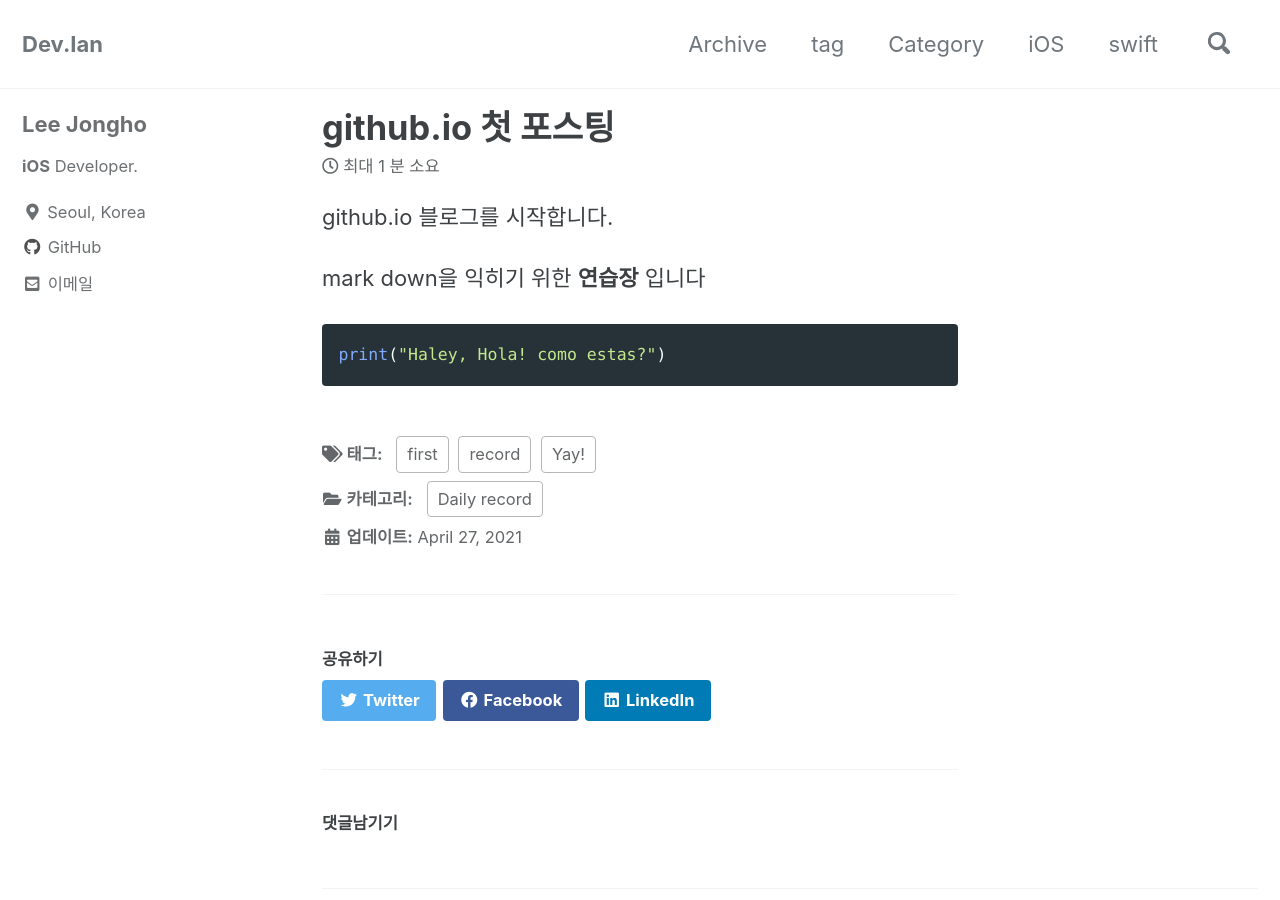
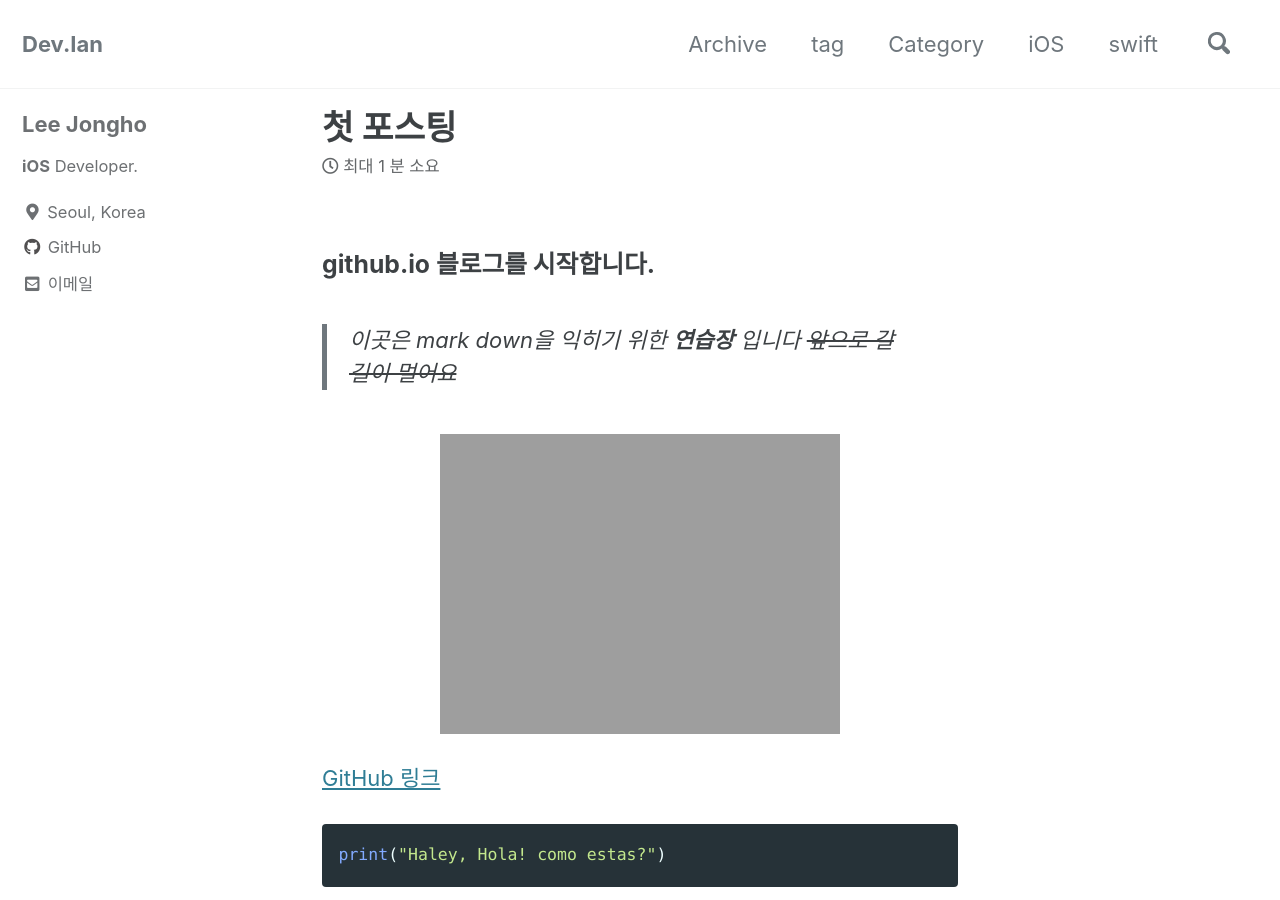
Before and after one commit to bazinga94/bazinga94.github.io, a Jekyll site: the page built from _posts/2021-04-27-post.md, in a window 1280 px wide and 900 px high. Built offline with Jekyll 4.4.1, drawn with Linux system fonts in a browser that asks for light colours; cached includes are drawn as plain includes; comment, search, counter and statistics services are not loaded.

Commit message:
이것저것 해보는중

````diff
--- a/_posts/2021-04-27-post.md
+++ b/_posts/2021-04-27-post.md
@@ -1,5 +1,5 @@
 ---
-title:  "github.io 첫 포스팅"
+title:  "첫 포스팅"
 excerpt: "GitHub Blog 서비스인 github.io 블로그 시작하기로 했다."
 
 categories:
@@ -11,9 +11,15 @@ tags:
 last_modified_at: 2021-04-27T20:30:00-00:00
 ---
 
-github.io 블로그를 시작합니다.
+### github.io 블로그를 시작합니다.
 
-mark down을 익히기 위한 **연습장** 입니다
+
+> 이곳은 mark down을 익히기 위한 **연습장** 입니다
+~~앞으로 갈 길이 멀어요~~
+
+![logo 사진](https://bazinga94.github.io/assets/images/logo.png "morty 사진"){: .align-center}
+
+[GitHub 링크](https://github.com/bazinga94)
 
 ```swift
 print("Haley, Hola! como estas?")
````
